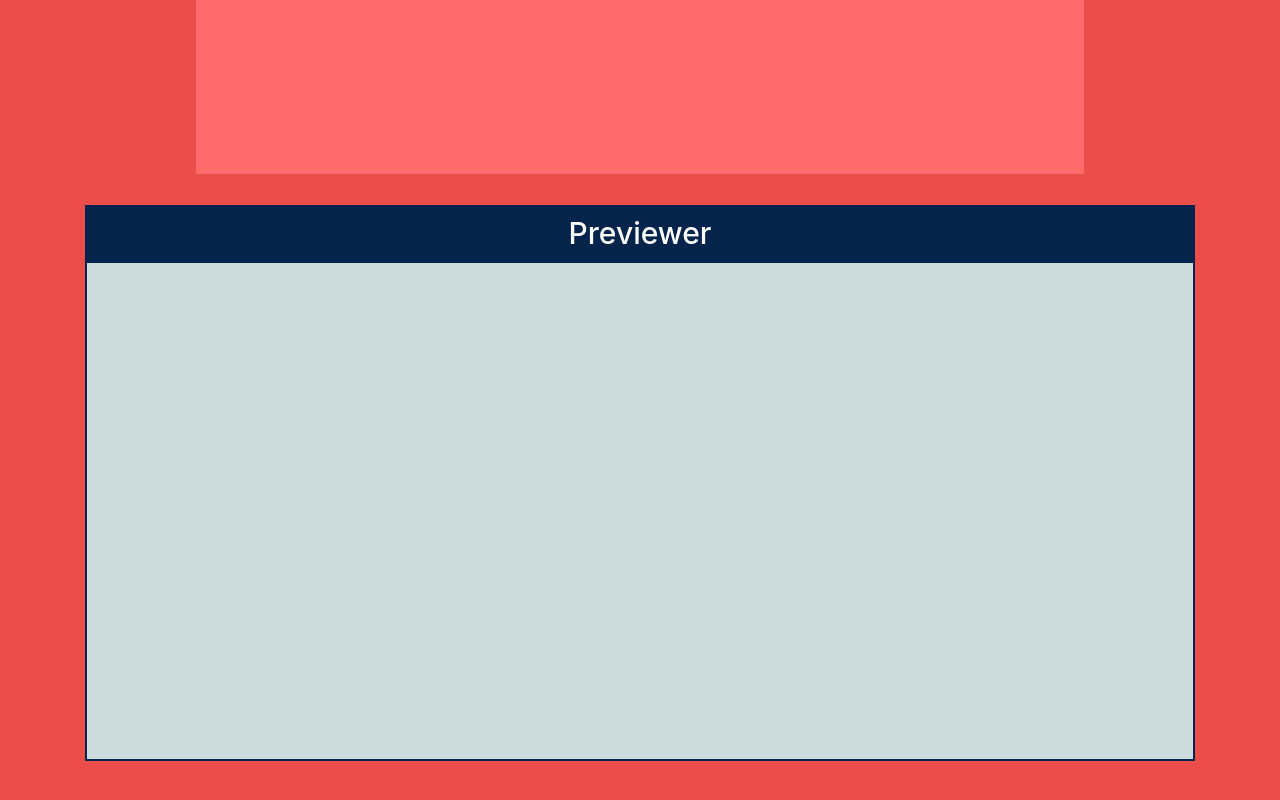
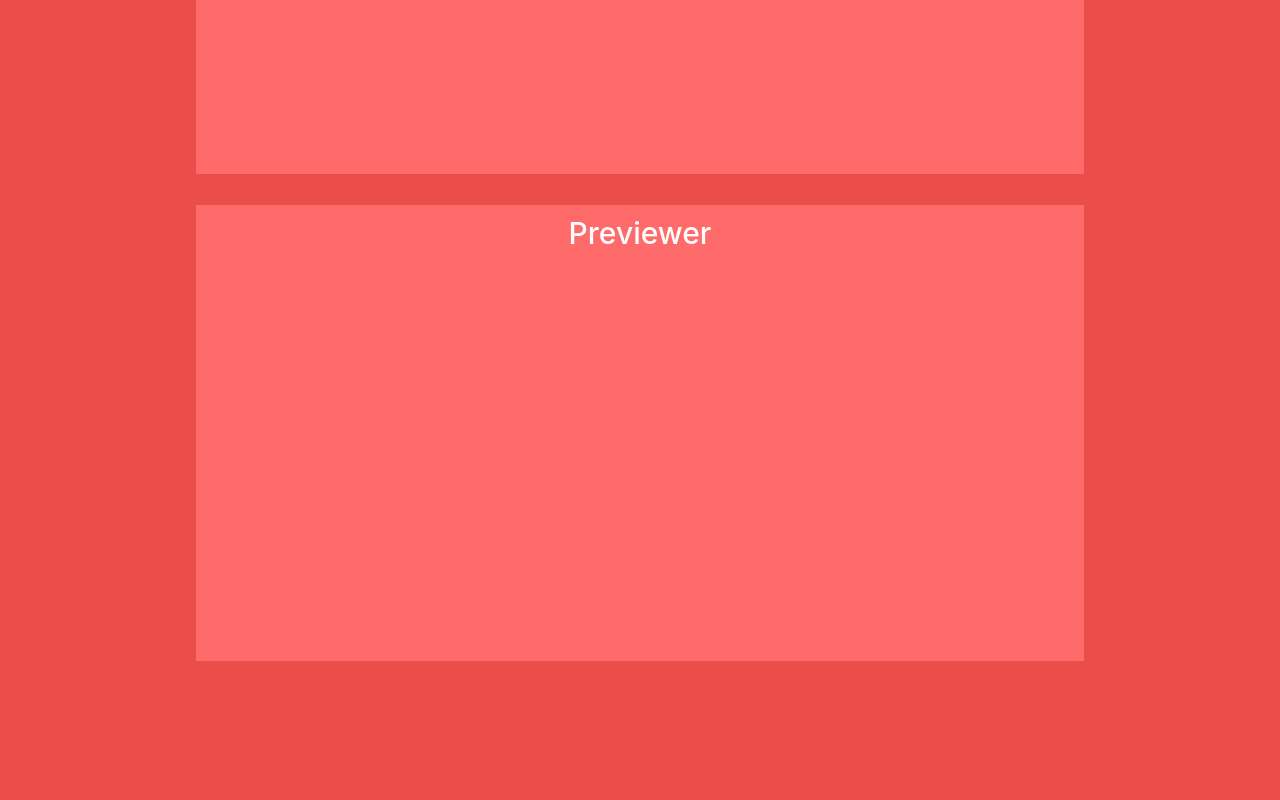
Before and after one commit to SaranshDawra/Markdown-Previewer, a React (Create React App) app: page / in a window 1280 px wide. Shown: the part 370-1170 px from the top of the page. After the commit the page ends 1131 px from the top, so only its background shows below. Built offline with nearby package versions, Linux system fonts and the light colour scheme.

Commit message:
Previewer ui changed

```diff
--- a/src/components/preview.module.css
+++ b/src/components/preview.module.css
@@ -1,6 +1,6 @@
 .titleBar {
-    width: 100%;
-    background: #04244c;
+    width: 80%;
+    background: #ff6b6b;
     font-size: 30px;
     color: #fff;
     padding: 10px;
@@ -9,16 +9,15 @@
 
 .previewer {
     text-align: start;
-    width: 100%;
-    background-color: #ccdcdc;
-    color: black;
+    width: 80%;
+    background-color: #ff6b6b;
+    color: white;
     resize: none;
     outline: none;
-    border: 2px solid #04244c;
-    overflow-y: scroll;
-    height: 500px;
+    overflow: hidden;
+    height: 400px;
     padding: 5px;
-    margin: 0;
+    margin: 0 auto;
     margin-bottom: 100px;
     font-size: 1.2rem;
 }
```
